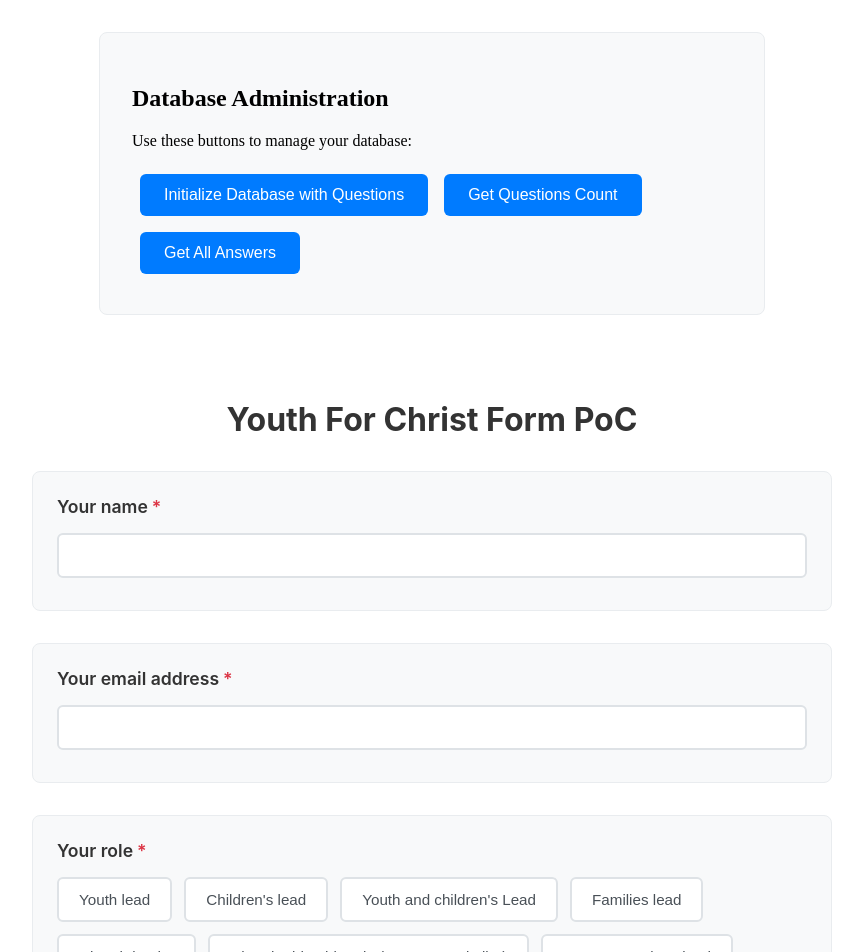
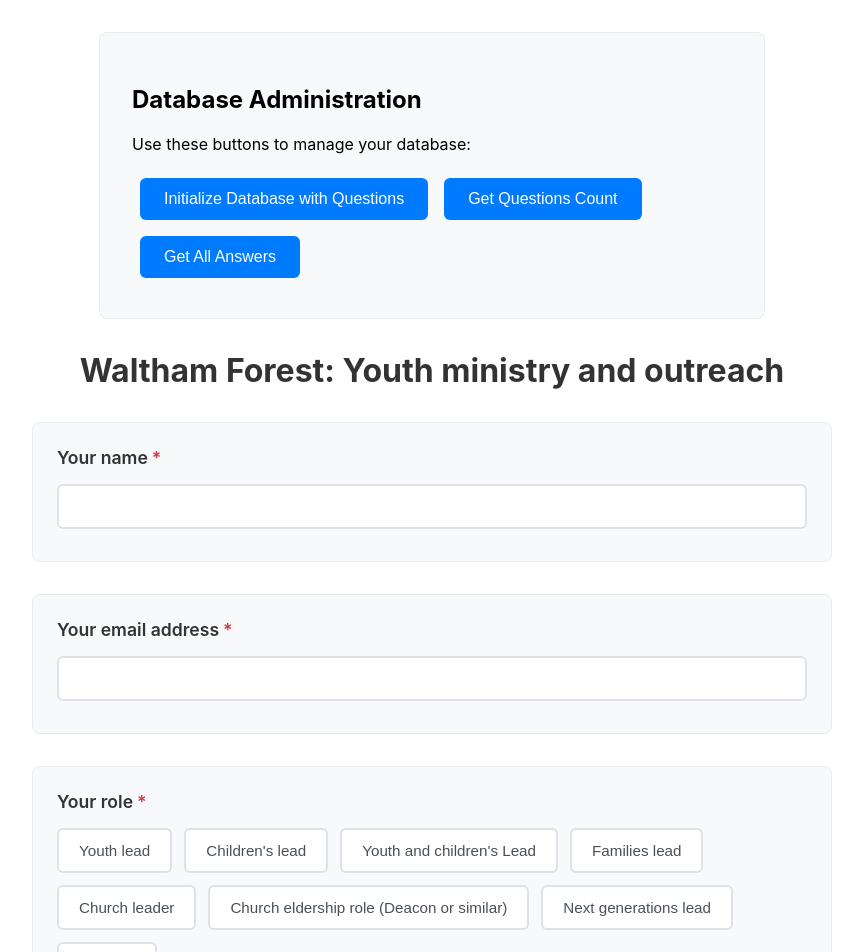
Before and after one commit to nldblanch/form-poc, a React (Vite) app: page / in a window 1280 px wide. Shown: the top 952 px of the page, without its empty margins (208-1071 px from the left). Built offline with nearby package versions, Linux system fonts and the light colour scheme; no server answers.

Commit message:
implement form reset, submission disabled and redirect, minor adjustments

```diff
--- a/src/components/Form.tsx
+++ b/src/components/Form.tsx
@@ -1,4 +1,4 @@
-import React, { useMemo, memo } from 'react';
+import React, { useMemo, memo, useState } from 'react';
 import { useForm, useWatch } from 'react-hook-form';
 import styled from 'styled-components';
 import type { FormQuestion, FormData } from '../types';
@@ -15,8 +15,6 @@
 const FormContainer = styled.div`
   max-width: 800px;
   margin: 0 auto;
-  padding: 2rem;
-  font-family: -apple-system, BlinkMacSystemFont, "Segoe UI", "Roboto", sans-serif;
 `;
 
 const Title = styled.h1`
@@ -95,34 +93,83 @@
     outline: 2px solid #28a745;
     outline-offset: 2px;
   }
+  &:disabled {
+    opacity: 0.5;
+    cursor: not-allowed;
+  }
 `;
+const LoadingOverlay = styled.div`
+position: absolute;
+z-index: 1000;
+height: 100vh;
+top:0;
+left:0;
+opacity: 50%;
+width: 100%;
+background-color: black;
+`
 
 const FormComponent: React.FC<FormProps> = ({ questions }) => {
-  const { control, handleSubmit } = useForm<FormData>();
+  const { control, handleSubmit, formState, reset, getValues } = useForm<FormData>();
+  const { isSubmitting } = formState
+  const [isSubmitted, setIsSubmitted] = useState(false)
 
+  const isQuestionVisible = (question: FormQuestion, currentValues: FormData): boolean => {
+    if (!question.dependsOn) return true;
+
+    const getDependencyFields = Array.isArray(question.dependsOn)
+      ? question.dependsOn.map(dep => dep.id)
+      : [question.dependsOn.id];
+
+    const valuesArray: any[] = getDependencyFields.map(fieldId => currentValues[fieldId]);
+
+    if (Array.isArray(question.dependsOn)) {
+      return question.dependsOn.every(dep => {
+        const idx = getDependencyFields.indexOf(dep.id);
+        const depValue = idx >= 0 ? valuesArray[idx] : undefined;
+        return depValue === dep.value;
+      });
+    } else {
+      const idx = getDependencyFields.indexOf(question.dependsOn.id);
+      const depValue = idx >= 0 ? valuesArray[idx] : undefined;
+      return depValue === question.dependsOn.value;
+    }
+  };
   const onSubmit = async (data: FormData) => {
     try {
-      console.log('Form submitted:', data);
+      const currentValues = getValues();
 
-      // Save answers to database
-      await DatabaseService.saveAnswers(data);
+      // Create cleaned data by setting hidden question values to undefined
+      const cleanedData = { ...data };
 
-      alert('Form submitted successfully! Data saved to database.');
+      questions.forEach(question => {
+        if (!isQuestionVisible(question, currentValues)) {
+          cleanedData[question.id] = undefined as any;
+        }
+      });
+      process.env.NODE_ENV === 'development' && console.log('Form submitted:', cleanedData);
+
+      await DatabaseService.saveAnswers(cleanedData);
+
+      reset();
+      setIsSubmitted(true)
     } catch (error) {
-      console.error('Failed to save form data:', error);
+      setIsSubmitted(false)
+      process.env.NODE_ENV === 'development' && console.error('Failed to save form data:', error);
       alert('Failed to save form data. Please try again.');
     }
   };
 
   const onError = (errors: any) => {
-    console.log('Form validation errors:', errors);
+    process.env.NODE_ENV === 'development' && console.log('Form validation errors:', errors);
     alert('Form has validation errors. Check console for details.');
   };
-
+  if (isSubmitted) return <Title>Thanks you for taking the time to complete this survey!</Title>
   return (
     <FormContainer>
-      <Title>Youth For Christ Form PoC</Title>
-      <Form onSubmit={handleSubmit(onSubmit, onError)}>
+      {isSubmitting && <LoadingOverlay />}
+      <Title>Waltham Forest: Youth ministry and outreach</Title>
+      <Form onSubmit={handleSubmit(onSubmit, onError)} key={isSubmitted ? 'submitted' : 'active'}>
         {questions.map((question) => (
           <QuestionWrapper
             key={question.id}
@@ -130,7 +177,7 @@
             control={control}
           />
         ))}
-        <SubmitButton type="submit">
+        <SubmitButton type="submit" disabled={isSubmitting || isSubmitted}>
           Submit Form
         </SubmitButton>
       </Form>
--- a/src/index.css
+++ b/src/index.css
@@ -0,0 +1,3 @@
+html {
+    font-family: -apple-system, BlinkMacSystemFont, "Segoe UI", "Roboto", sans-serif;
+}
--- a/src/questions.ts
+++ b/src/questions.ts
@@ -577,7 +577,7 @@
     {
         id: 'youth_work_challenges',
         question: 'What is the greatest challenge that you face in your youth work?',
-        type: 'multiselect',
+        type: 'single',
         options: createOptions([
             'Behaviour issues of youth',
             'Young people with additional needs',
@@ -777,7 +777,7 @@
     {
         id: 'training_types',
         question: 'Which training do you engage with?',
-        type: 'single',
+        type: 'multiselect',
         options: createOptions([
             'Regional network training',
             'Scripture Union',
```
